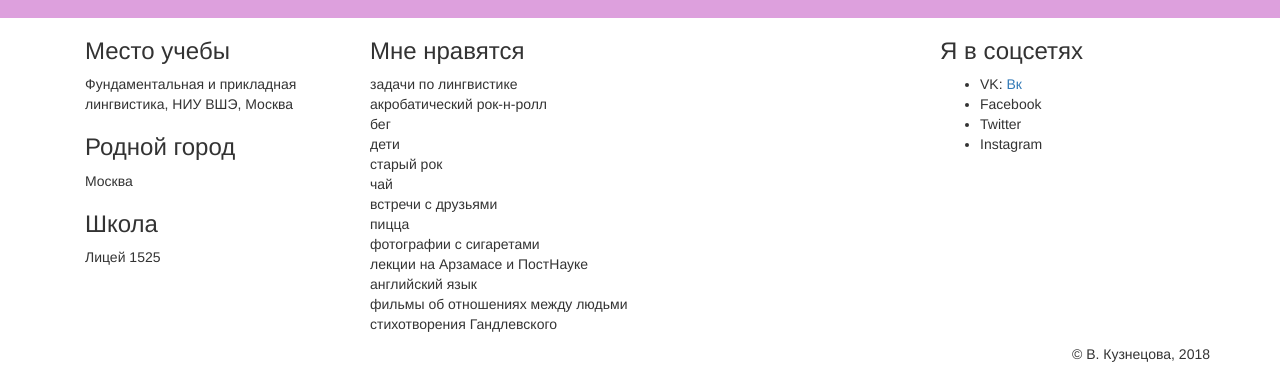
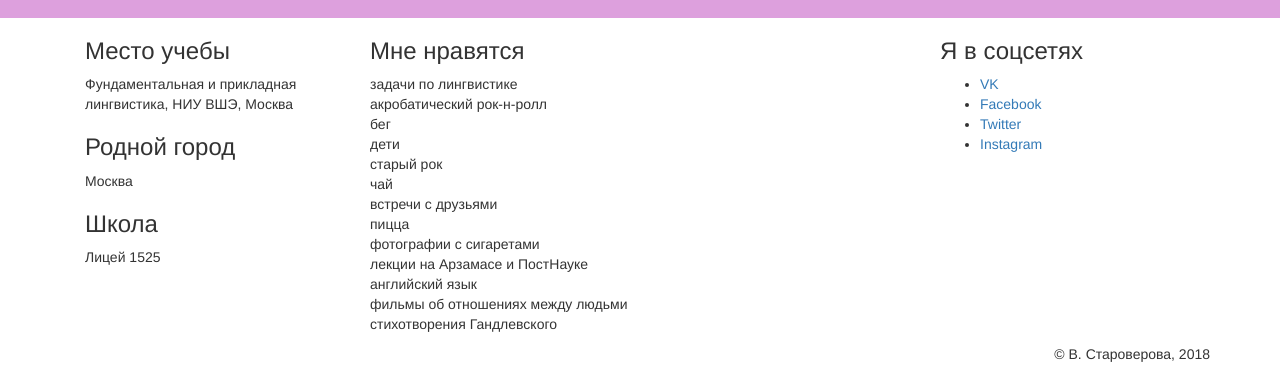
Before and after one commit to starvlada/webpage, a plain HTML site: page index.html in a window 1280 px wide. Shown: the part 432-806 px from the top of the page. Drawn offline with nearby package versions, Linux system fonts and the light colour scheme.

Commit message:
Update index.html

```diff
--- a/index.html
+++ b/index.html
@@ -33,7 +33,7 @@
 						<p><i>Люблю лингвистику, "Ленинград" и Толстого</i></p>
 	                </div>
 					<div class="col-md-4">
-        	            <img src="https://github.com/starvlada/webpage/blob/gh-pages/JTR9MtsnBpA.jpg" title="Влада Староверова" alt="" style="height:320px; margin:20px 20px 40px 20px; " >
+        	            <img src="webpage/JTR9MtsnBpA.jpg" title="Влада Староверова" alt="" style="height:320px; margin:20px 20px 40px 20px; " >
 					</div>
 	            </div>
 			</div>
@@ -75,17 +75,17 @@
 				<div class="col-md-3">
 					<h3>Я в соцсетях</h3>
 					<ul>
-						<li>VK: <a href="https://vk.com/starvlada">Вк</a></li>
-						<li>Facebook</li>
-						<li>Twitter</li>
-						<li>Instagram</li>
+						<li><a href="https://vk.com/starvlada">VK</a></li>
+						<li><a href="https://www.facebook.com/staroverovavlada">Facebook</a></li>
+						<li><a href="https://twitter.com/starvlada">Twitter</a></li>
+						<li><a href="http://instagram.com/starvlada">Instagram</a></li>
 					</ul>
 				</div>
 			</div>
 		</section>
 		<footer class="bs-docs-footer">
 			<div class="container">
-				<p style="text-align:right; ">&copy; В. Кузнецова, 2018</p>
+				<p style="text-align:right; ">&copy; В. Староверова, 2018</p>
 			</div>
 		</footer>
 	</body>
```
